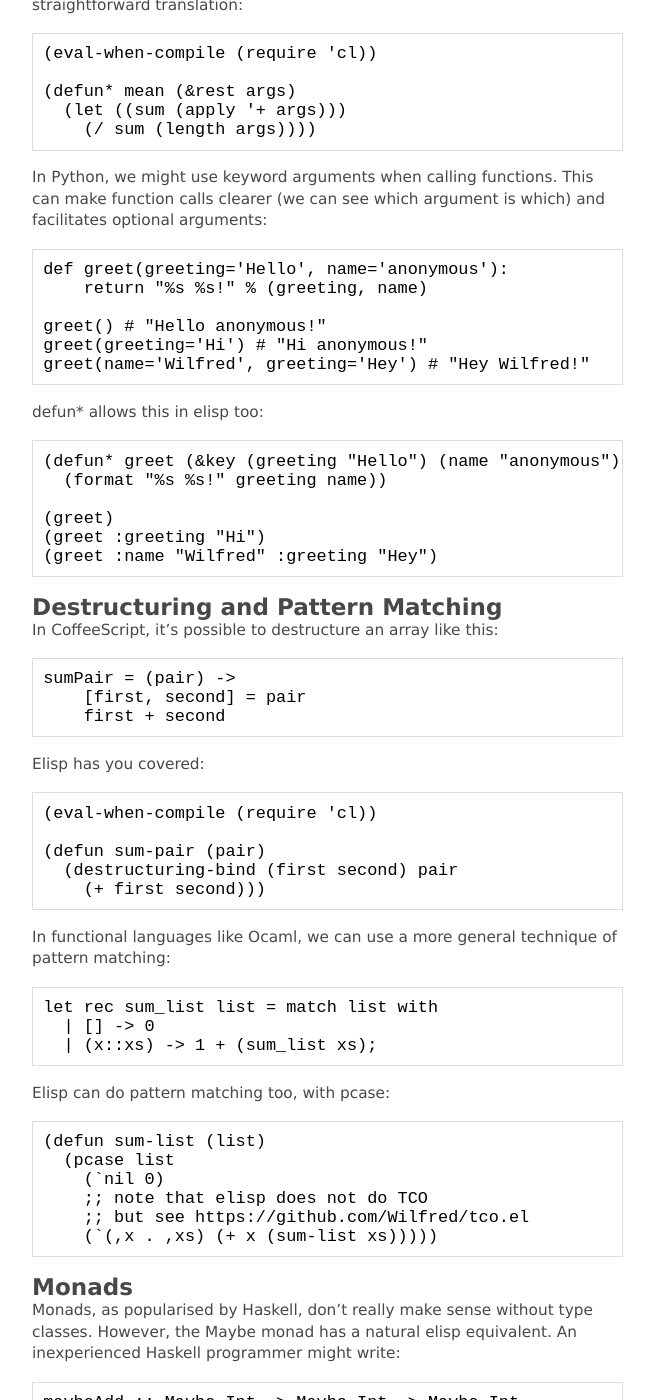
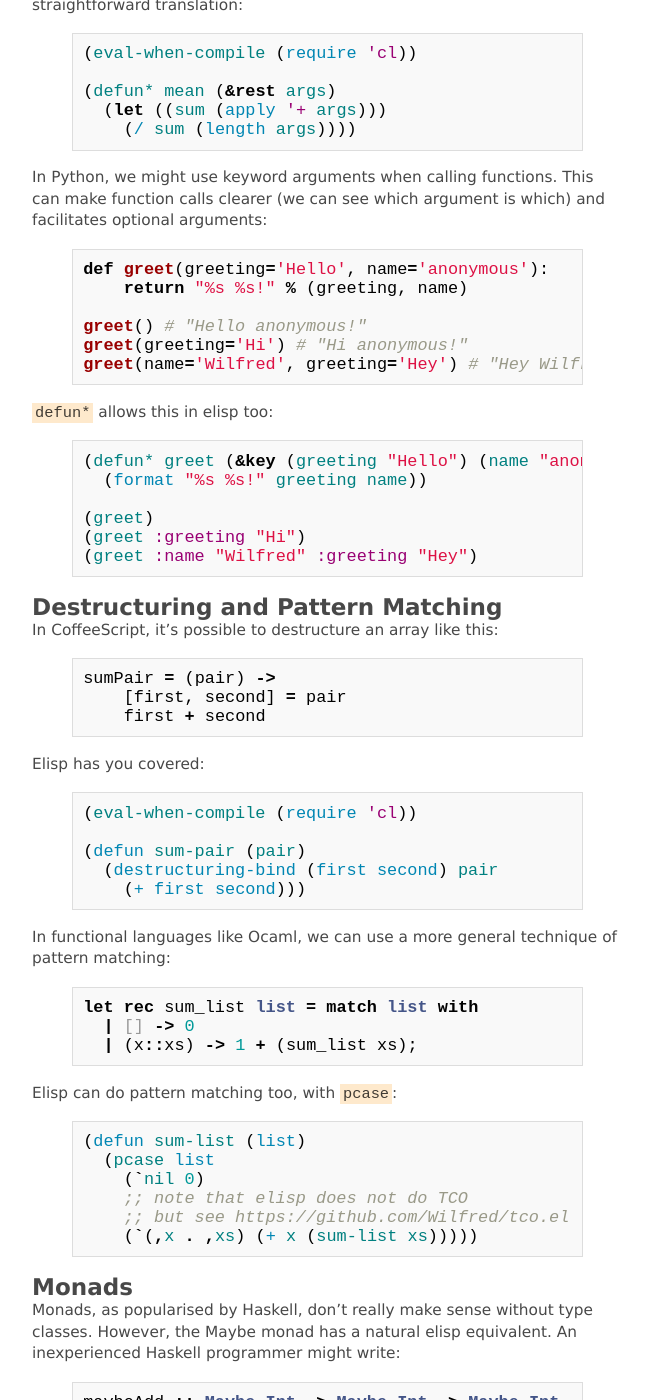
Before and after one commit to Wilfred/wilfred.github.com, a Jekyll site: the page built from _posts/2013-05-09-multi-paradigm-elisp.markdown, in a window 1280 px wide and 1400 px high, scrolled down 2619 px. Shown: the whole window, without its empty margins (439-1093 px from the left). Built offline with Jekyll 4.4.1, drawn with Linux system fonts in a browser that asks for light colours; some of the changed text lies outside the part shown.

Commit message:
adding proper syntax highlighting

```diff
--- a/_posts/2013-05-09-multi-paradigm-elisp.markdown
+++ b/_posts/2013-05-09-multi-paradigm-elisp.markdown
@@ -13,38 +13,50 @@ into elisp to showcase this diversity.
 Suppose we want to double every item in a list. In Ruby, we might
 write it like this, using map:
 
-    some_list = [1, 2, 3]
-    some_list.map{|x| x*2 }
+{% highlight ruby %}
+some_list = [1, 2, 3]
+some_list.map{|x| x*2 }
+{% endhighlight %}
 
 In Elisp, we can use mapcar:
 
-    (setq some-list '(1 2 3))
-    (mapcar (lambda (x) (* x 2) some-list)
+{% highlight common-lisp %}
+(setq some-list '(1 2 3))
+(mapcar (lambda (x) (* x 2) some-list)
+{% endhighlight %}
 
 In Python, we might use a list comprehension:
 
-    some_list = [1, 2, 3]
-    [x * 2 for x in some_list]
+{% highlight python %}
+some_list = [1, 2, 3]
+[x * 2 for x in some_list]
+{% endhighlight %}
 
 Elisp has the `loop` macro (originally from Common Lisp):
 
-    (eval-when-compile (require 'cl))
+{% highlight common-lisp %}
+(eval-when-compile (require 'cl))
 
-    (setq some-list '(1 2 3))
-    (loop for x in some-list collect (* x 2))
+(setq some-list '(1 2 3))
+(loop for x in some-list collect (* x 2))
+{% endhighlight %}
 
 In Scala, we can use special arguments to denote the function
 arguments:
 
-    val someList = List(1, 2, 3)
-    someList.map(_ * 2)
+{% highlight scala %}
+val someList = List(1, 2, 3)
+someList.map(_ * 2)
+{% endhighlight %}
 
 Using anaphoric macros we can do this in elisp:
 
-    (require 'dash) ;; available on MELPA and Marmalade
+{% highlight common-lisp %}
+(require 'dash) ;; available on MELPA and Marmalade
 
-    (setq some-list '(1 2 3))
-    (--map (* it 2) some-list)
+(setq some-list '(1 2 3))
+(--map (* it 2) some-list)
+{% endhighlight %}
 
 ### Searching a sequence
 
@@ -52,129 +64,157 @@ Suppose we want to find the first integer in a list that's lower than
 some value.  In Java, we'd probably use a for-each loop, terminating
 as soon as we find the value we're looking for.
 
-    import java.util.List;
+{% highlight java %}
+import java.util.List;
 
-    // inside some class
-    public Integer findLessThan(Integer threshold, List<Integer> list) {
-        for (Integer item: list) {
-            if (item < threshold) {
-                return item;
-            }
+// inside some class
+public Integer findLessThan(Integer threshold, List<Integer> list) {
+    for (Integer item: list) {
+        if (item < threshold) {
+            return item;
         }
-        return null;
     }
+    return null;
+}
+{% endhighlight %}
 
 We can do this in elisp using `dolist` and `return`:
 
-    (eval-when-compile (require 'cl))
+{% highlight common-lisp %}
+(eval-when-compile (require 'cl))
 
-    (defun find-less-than (threshold list)
-      (dolist (item list)
-        (when (< item threshold)
-          (return item))))
+(defun find-less-than (threshold list)
+  (dolist (item list)
+    (when (< item threshold)
+      (return item))))
+{% endhighlight %}
 
 In Haskell, we'd write this in a functional style, composing
 functions:
 
-    findLessThan :: Ord c => c -> [c] -> c
-    findLessThan threshold = head . filter . (< threshold)
+{% highlight haskell %}
+findLessThan :: Ord c => c -> [c] -> c
+findLessThan threshold = head . filter . (< threshold)
+{% endhighlight %}
 
 We can do this in elisp too:
 
-    (eval-when-compile (require 'cl))
-    (require 'dash)
+{% highlight common-lisp %}
+(eval-when-compile (require 'cl))
+(require 'dash)
 
-    (defun find-less-than (threshold list)
-      (->> list
-        (--filter (< it threshold))
-        first))
+(defun find-less-than (threshold list)
+  (->> list
+    (--filter (< it threshold))
+    first))
+{% endhighlight %}
 
 ### Function arguments
 
 Suppose we want to find the mean of several numbers. In C, we might
 write:
 
-    float mean(float x, float y) {
-        return (x + y) / 2;
-    }
+{% highlight java %}
+float mean(float x, float y) {
+    return (x + y) / 2;
+}
+{% endhighlight %}
 
 No sweat in elisp:
 
-    (defun mean (x y)
-      (/ (+ x y) 2))
+{% highlight common-lisp %}
+(defun mean (x y)
+  (/ (+ x y) 2))
+{% endhighlight %}
 
 However, C doesn't support variadic functions without also passing in the
 number of arguments. In many other languages, we can write a function that takes
 any number of arguments. In JavaScript:
 
-    function mean() {
-        var sum = 0;
-        for (var i=0; i<arguments.length; i++) {
-            sum += arguments[i];
-        }
-        return sum / arguments.length;
+{% highlight javascript %}
+function mean() {
+    var sum = 0;
+    for (var i=0; i<arguments.length; i++) {
+        sum += arguments[i];
     }
+    return sum / arguments.length;
+}
+{% endhighlight %}
 
 We can use `defun*` to write variadic functions in elisp. This gives us
 a straightforward translation:
 
-    (eval-when-compile (require 'cl))
+{% highlight common-lisp %}
+(eval-when-compile (require 'cl))
 
-    (defun* mean (&rest args)
-      (let ((sum (apply '+ args)))
-        (/ sum (length args))))
+(defun* mean (&rest args)
+  (let ((sum (apply '+ args)))
+    (/ sum (length args))))
+{% endhighlight %}
 
 In Python, we might use keyword arguments when calling functions. This
 can make function calls clearer (we can see which argument is which)
 and facilitates optional arguments:
 
-    def greet(greeting='Hello', name='anonymous'):
-        return "%s %s!" % (greeting, name)
+{% highlight python %}
+def greet(greeting='Hello', name='anonymous'):
+    return "%s %s!" % (greeting, name)
 
-    greet() # "Hello anonymous!"
-    greet(greeting='Hi') # "Hi anonymous!"
-    greet(name='Wilfred', greeting='Hey') # "Hey Wilfred!"
+greet() # "Hello anonymous!"
+greet(greeting='Hi') # "Hi anonymous!"
+greet(name='Wilfred', greeting='Hey') # "Hey Wilfred!"
+{% endhighlight %}
 
-defun* allows this in elisp too:
+`defun*` allows this in elisp too:
 
-    (defun* greet (&key (greeting "Hello") (name "anonymous"))
-      (format "%s %s!" greeting name))
+{% highlight common-lisp %}
+(defun* greet (&key (greeting "Hello") (name "anonymous"))
+  (format "%s %s!" greeting name))
 
-    (greet)
-    (greet :greeting "Hi")
-    (greet :name "Wilfred" :greeting "Hey")
+(greet)
+(greet :greeting "Hi")
+(greet :name "Wilfred" :greeting "Hey")
+{% endhighlight %}
 
 ### Destructuring and Pattern Matching
 
 In CoffeeScript, it's possible to destructure an array like this:
 
-    sumPair = (pair) ->
-        [first, second] = pair
-        first + second
+{% highlight coffeescript %}
+sumPair = (pair) ->
+    [first, second] = pair
+    first + second
+{% endhighlight %}
 
 Elisp has you covered:
 
-    (eval-when-compile (require 'cl))
+{% highlight common-lisp %}
+(eval-when-compile (require 'cl))
 
-    (defun sum-pair (pair)
-      (destructuring-bind (first second) pair
-        (+ first second)))
+(defun sum-pair (pair)
+  (destructuring-bind (first second) pair
+    (+ first second)))
+{% endhighlight %}
 
 In functional languages like Ocaml, we can use a more general
 technique of pattern matching:
 
-    let rec sum_list list = match list with
-      | [] -> 0
-      | (x::xs) -> 1 + (sum_list xs);
+{% highlight ocaml %}
+let rec sum_list list = match list with
+  | [] -> 0
+  | (x::xs) -> 1 + (sum_list xs);
+{% endhighlight %}
 
-Elisp can do pattern matching too, with pcase:
+Elisp can do pattern matching too, with `pcase`:
 
-    (defun sum-list (list)
-      (pcase list
-        (`nil 0)
-        ;; note that elisp does not do TCO
-        ;; but see https://github.com/Wilfred/tco.el
-        (`(,x . ,xs) (+ x (sum-list xs)))))
+{% highlight common-lisp %}
+(defun sum-list (list)
+  (pcase list
+    (`nil 0)
+    ;; note that elisp does not do TCO
+    ;; but see https://github.com/Wilfred/tco.el
+    (`(,x . ,xs) (+ x (sum-list xs)))))
+{% endhighlight %}
 
 ### Monads
 
@@ -182,23 +222,27 @@ Monads, as popularised by Haskell, don't really make sense without
 type classes. However, the Maybe monad has a natural elisp
 equivalent. An inexperienced Haskell programmer might write:
 
-    maybeAdd :: Maybe Int -> Maybe Int -> Maybe Int
-    maybeAdd x y =
-      case x of
-        Just x' ->
-          case y of
-            Just y' -> Just $ x' + y'
-            _ -> Nothing
+{% highlight haskell %}
+maybeAdd :: Maybe Int -> Maybe Int -> Maybe Int
+maybeAdd x y =
+  case x of
+    Just x' ->
+      case y of
+        Just y' -> Just $ x' + y'
         _ -> Nothing
+    _ -> Nothing
+{% endhighlight %}
 
 There's a lot of wrapping and unwrapping here, which a monad can do
 for us:
 
-    maybeAdd :: Maybe Int -> Maybe Int -> Maybe Int
-    maybeAdd x y = do
-      x' <- x
-      y' <- y
-      return $ x' + y'
+{% highlight haskell %}
+maybeAdd :: Maybe Int -> Maybe Int -> Maybe Int
+maybeAdd x y = do
+  x' <- x
+  y' <- y
+  return $ x' + y'
+{% endhighlight %}
 
 (An experienced Haskeller would just use `liftM2 (+)`, but that's not
 relevant here.)
@@ -206,79 +250,93 @@ relevant here.)
 dash.el provides `-when-let*` (equivalent to Scheme's `and-let`) which
 allows us to mimic this behaviour:
 
-    (require 'dash)
+{% highlight common-lisp %}
+(require 'dash)
 
-    (defun maybe-add (x y)
-      (-when-let* ((x* x)
-                   (y* y))
-        (+ x* y*)))
+(defun maybe-add (x y)
+  (-when-let* ((x* x)
+               (y* y))
+    (+ x* y*)))
+{% endhighlight %}
 
 ### Objects
 
 A classic example of a class-based code structure might be a monster
 in a game:
 
-    class Monster(object):
-        def __init__(self):
-            self.health = 100
-            self.alive = True
+{% highlight python %}
+class Monster(object):
+    def __init__(self):
+        self.health = 100
+        self.alive = True
 
-        def take_damage(damage):
-            self.health -= damage
-            if self.health =< 0:
-                self.alive = False
+    def take_damage(damage):
+        self.health -= damage
+        if self.health =< 0:
+            self.alive = False
+{% endhighlight %}
 
 Elisp has EIEIO (Enhanced Implementation of Emacs Interpreted
 Objects), which is an implementation of CLOS (the Common Lisp Object
 System). So, we can straightforwardly translate this:
 
-    (require 'eieio)
-    (eval-when-compile (require 'cl))
+{% highlight common-lisp %}
+(require 'eieio)
+(eval-when-compile (require 'cl))
 
-    (defclass monster ()
-      ((health :initform 100)
-       (alive :initform t)))
+(defclass monster ()
+  ((health :initform 100)
+   (alive :initform t)))
 
-    (defmethod take-damage ((m monster) damage)
-      (decf (oref m health) damage)
-      (when (<= (oref m health) 0)
-        (setf (oref m alive) nil)))
+(defmethod take-damage ((m monster) damage)
+  (decf (oref m health) damage)
+  (when (<= (oref m health) 0)
+    (setf (oref m alive) nil)))
+{% endhighlight %}
 
 No discussion of object-oriented code would be complete, of course,
 without an example of class-based inheritance:
 
-    class BossMonster(Monster):
-        def __init__(self):
-            super(BossMonster, self).__init__()
-            self.health = 500
+{% highlight python %}
+class BossMonster(Monster):
+    def __init__(self):
+        super(BossMonster, self).__init__()
+        self.health = 500
+{% endhighlight %}
 
 EIEIO version:
 
-    (defclass boss-monster (monster)
-      ((health :initform 500)))
+{% highlight common-lisp %}
+(defclass boss-monster (monster)
+  ((health :initform 500)))
+{% endhighlight %}
 
 Finally, EIEIO also has support for more exotic object-oriented
 features, such as mixins:
 
-    class TalksMixin(object):
-        catchphrase = "Rawr!"
+{% highlight python %}
+class TalksMixin(object):
+    catchphrase = "Rawr!"
 
-        def say(self, player):
-            return self.catchphrase
+    def say(self, player):
+        return self.catchphrase
 
-    class NoisyMonster(Monster, TalksMixin):
-        pass
+class NoisyMonster(Monster, TalksMixin):
+    pass
+{% endhighlight %}
 
 EIEIO:
 
-    (defclass talks-mixin ()
-      ((catchphrase :initform "Rawr!")))
+{% highlight common-lisp %}
+(defclass talks-mixin ()
+  ((catchphrase :initform "Rawr!")))
 
-    (defmethod say ((thing talks-mixin))
-      (oref thing catchphrase))
+(defmethod say ((thing talks-mixin))
+  (oref thing catchphrase))
 
-    (defclass noisy-monster (monster talks-mixin)
-      ())
+(defclass noisy-monster (monster talks-mixin)
+  ())
+{% endhighlight %}
 
 ### Namespaces
 
@@ -287,33 +345,30 @@ store a function in a variable, we have to use `funcall` to use
 it. Scheme, however, is a lisp-1 with a single namespace. In Scheme we
 can write:
 
-    ;; assign a function to the symbol
-    (define add-two
-      (lambda (x) (+ x 2)))
+{% highlight scheme %}
+;; assign a function to the symbol
+(define add-two
+  (lambda (x) (+ x 2)))
 
-    ;; assign a value to a symbol
-    (define two 2)
+;; assign a value to a symbol
+(define two 2)
 
-    (add-two two) ;; 4
+(add-two two) ;; 4
+{% endhighlight %}
 
-With a short macro, we can actually execute this code virtually
-unchanged:
+With a short macro, we can actually execute this code unchanged:
 
-    (defmacro define (name object)
-      `(setq ,name (fset ',name ,object)))
+{% highlight common-lisp %}
+(defmacro define (name object)
+  `(setq ,name (fset ',name ,object)))
 
-    ;; assign a function to the symbol add-two
-    (define add-two
-      (lambda (x) (+ x 2)))
-    ;; assign a function to the symbol times-two
-    (define times-two
-      (lambda (x) (* x 2)))
+(define add-two
+  (lambda (x) (+ x 2)))
 
-    ;; normal function definition
-    (define compose (f g)
-      (lambda (x) (f (g x))))
+(define two 2)
 
-    ((compose times-two add-two) 2) ;; 8
+(add-two two) ;; 4
+{% endhighlight %}
 
 In Clojure, we can use the `ns` macro separate code into
 namespaces. This prevents us having to worry about name clashes.
@@ -323,21 +378,23 @@ namespaces. This prevents us having to worry about name clashes.
 There's a [codex.el](https://github.com/sigma/codex) package that
 allows us to do this in elisp:
 
-    (require 'codex)
+{% highlight common-lisp %}
+(require 'codex)
 
-    (defcodex hello
-      (:use emacs)
-      (:export "greet"))
+(defcodex hello
+  (:use emacs)
+  (:export "greet"))
 
-    (in-codex hello
-      (defun say () "Hello world"))
+(in-codex hello
+  (defun say () "Hello world"))
 
-    (defcodex goodbye
-      (:use hello))
+(defcodex goodbye
+  (:use hello))
 
-    (in-codex hello
-      (defun say () "Goodbye world")
-      (hello:say))
+(in-codex hello
+  (defun say () "Goodbye world")
+  (hello:say))
+{% endhighlight %}
 
 ### What elisp doesn't have
 
```
